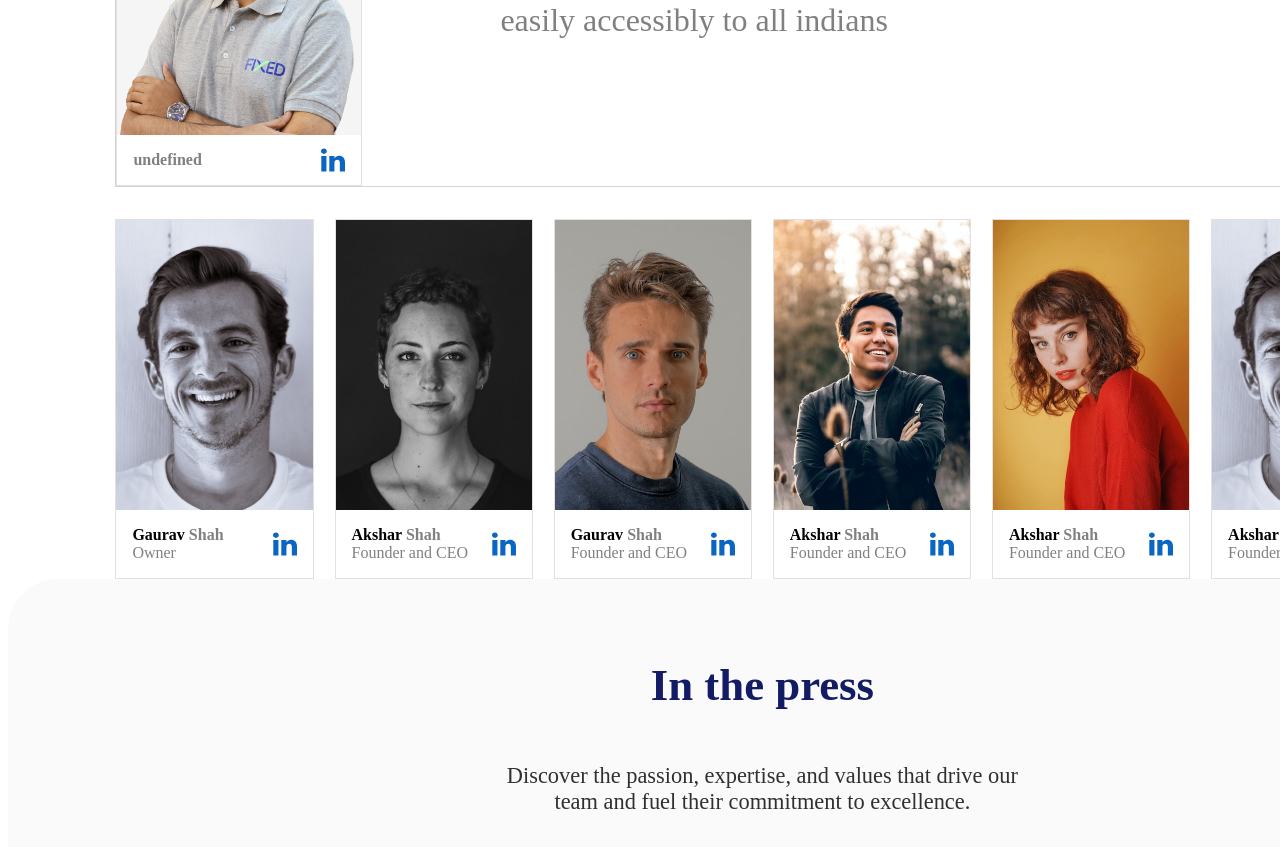
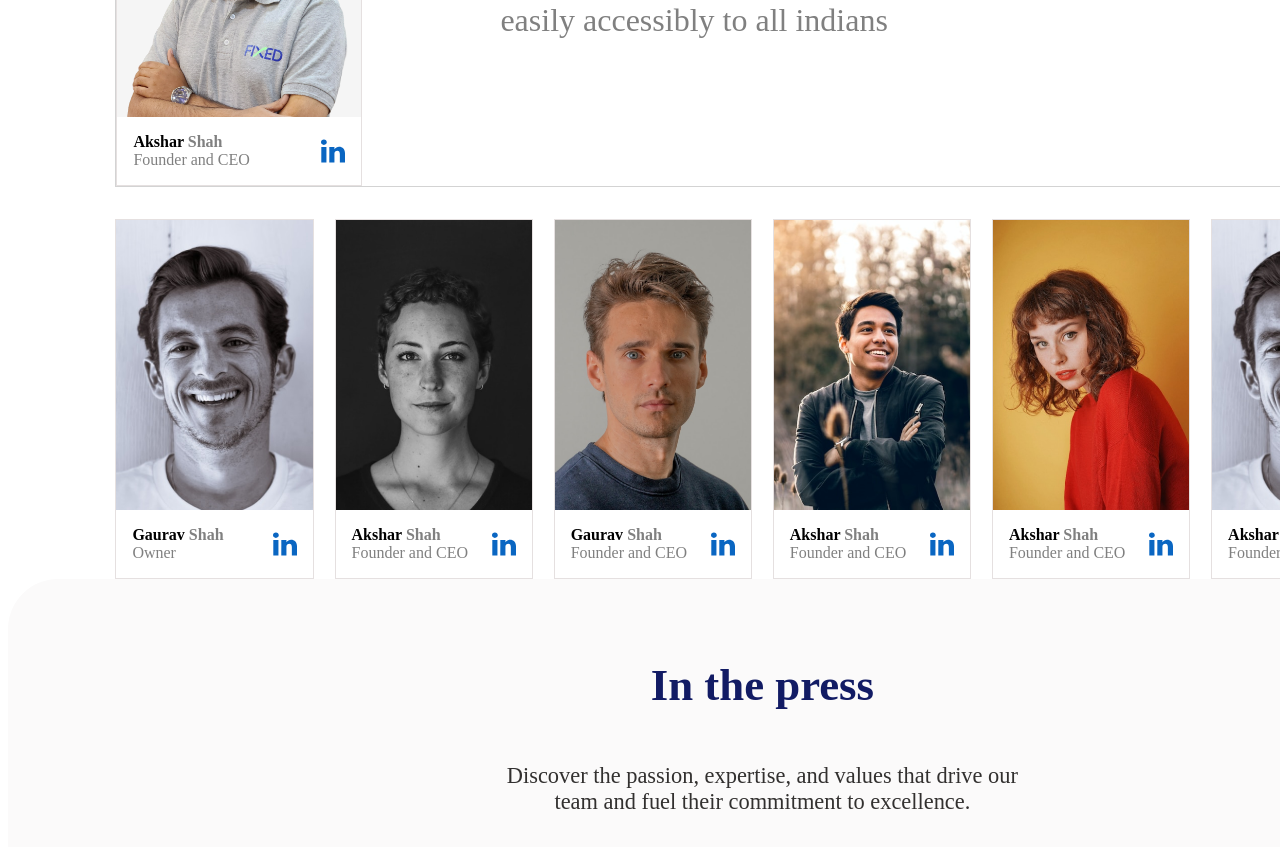
Before and after one commit to Gaurav9711/panda, a Next.js app: page / in a window 1280 px wide. Shown: the part 5220-6067 px from the top of the page. Built offline with nearby package versions, Linux system fonts and the light colour scheme.

Commit message:
json part done till footer

```diff
--- a/src/components/Footer.js
+++ b/src/components/Announcement.js
@@ -1,6 +1,6 @@
 import React from 'react'
-import styles from "./Footer.module.css";
-const Footer = () => {
+import styles from "./Announcement.module.css";
+const Announcement = () => {
   return (
     <div>
         <div className={styles.discountContainer}>
@@ -11,4 +11,4 @@ const Footer = () => {
   );
 };
 
-export default Footer;
+export default Announcement;
--- a/src/components/ChatContainer.js
+++ b/src/components/FOOTER1.js
@@ -1,6 +1,6 @@
-import styles from "./ChatContainer.module.css";
+import styles from "./FOOTER1.module.css";
 
-const ChatContainer = () => {
+const Footer = () => {
   return (
     <div className={styles.lineParent}>
       <div className="ChatParent">
@@ -53,4 +53,4 @@ const ChatContainer = () => {
   );
 };
 
-export default ChatContainer;
+export default Footer;
--- a/src/components/Layout.js
+++ b/src/components/Layout.js
@@ -1,18 +1,19 @@
 import React from 'react'
 import Head from 'next/head';
 import Header from './Header';
-import Footer from './Footer';
+// import Footer from './Announcement';
 import Compo from './Compo';
 import FixedContainer from './Fixed-container';
 import LearningContainer from './LearningContainer';
 import TeamContainer from './Team-container';
 import PressContainer from './PressContainer';
 import FollowUs from './FollowUs';
-import ChatContainer from './ChatContainer';
+import FOOTER1 from './FOOTER1';
 import SavingsContainer from './savings-container';
 import FdBazaar from './FdBazaar';
 import TaxSaver from './TaxSaver';
 import StartInvesting from './StartInvesting';
+import Announcement from './Announcement';
 const navbar = () => {
   return (
     <div>
@@ -24,7 +25,7 @@ const navbar = () => {
         <link rel="icon" href="/favicon.ico" />
       </Head>
       <Header/>
-      <Footer/>
+      <Announcement/>
       <Compo/>
       <FdBazaar/>
       <SavingsContainer/>
@@ -35,7 +36,7 @@ const navbar = () => {
       <PressContainer/>
       <FollowUs/>
       <StartInvesting/>
-      <ChatContainer/>
+      <FOOTER1/>
     </div>
   )
 }
--- a/src/components/Team-container.js
+++ b/src/components/Team-container.js
@@ -17,6 +17,9 @@ const TeamContainer = () => {
               <AksharContainer
                 imageIds={values.mainCardImg}
                 smallImageIds="/-linkedin.svg"
+                FirstName={values.mainName}
+                SirName={values.mainSName}
+                Designation={values.mainDesg}
               />
             </div>
             <div className={styles.quotationParent}>
--- a/src/components/TeamContainer.json
+++ b/src/components/TeamContainer.json
@@ -4,6 +4,10 @@
     "mainContent":" Discover the passion, expertise, and values that drive our team and fuel their commitment to excellence.",
     "mainCardImg":"/frame-251@2x.png",
     "vision":"Our vision is to make safe investments with better returns easily accessibly to all indians",
+    "mainName":"Akshar",
+    "mainSName":"Shah",
+    "mainDesg":"Founder and CEO",
+
     "Card1FName":"Gaurav",
     "Card1SName":"Shah",
     "Card1Logo":"/frame-2511@2x.png",
```
Also changed, not shown: src/components/Announcement.module.css (renamed from src/components/Footer.module.css), src/components/FOOTER1.module.css (renamed from src/components/ChatContainer.module.css).
